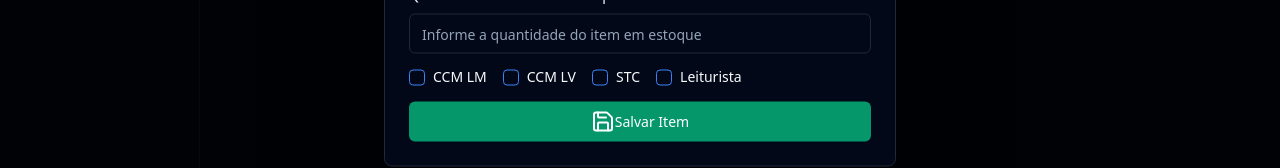
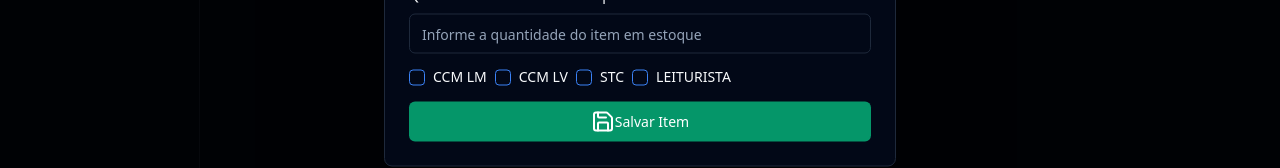
Before and after one commit to AndersonPAlmeida/epi-request, a React (Vite) app: page / in a window 1280 px wide. Both pictures are taken after a click on the button "Novo Item". Shown: the part 408-576 px from the top of the page. Built offline with nearby package versions, Linux system fonts and the light colour scheme.

Commit message:
Atualização checkbox

```diff
--- a/src/pages/app/dashboard/dashboard.tsx
+++ b/src/pages/app/dashboard/dashboard.tsx
@@ -18,9 +18,10 @@ import { Label } from '@/components/ui/label'
 const newItemForm = z.object({
   nameItem: z.string().min(3, 'Informe o nome corretamente'),
   quantityStock: z.number(),
-  teamsUsingTheItem: z
-    .array(z.enum(['ccm-lm', 'ccm-lv', 'stc', 'leiturista']))
-    .min(1, 'minimo'),
+  ccmlm: z.boolean(),
+  ccmlv: z.boolean(),
+  stc: z.boolean(),
+  leiturista: z.boolean(),
 })
 
 type NewItemForm = z.infer<typeof newItemForm>
@@ -67,7 +68,37 @@ export function Dashboard() {
               />
             </div>
 
-            <Controller
+            <div className="flex gap-2">
+              <div className="space-y-2">
+                <div className="flex gap-2">
+                  <Checkbox {...register('ccmlm')} />
+                  <Label>CCM LM</Label>
+                </div>
+              </div>
+
+              <div className="space-y-2">
+                <div className="flex gap-2">
+                  <Checkbox {...register('ccmlv')} />
+                  <Label>CCM LV</Label>
+                </div>
+              </div>
+
+              <div className="space-y-2">
+                <div className="flex gap-2">
+                  <Checkbox {...register('stc')} />
+                  <Label>STC</Label>
+                </div>
+              </div>
+
+              <div className="space-y-2">
+                <div className="flex gap-2">
+                  <Checkbox {...register('leiturista')} />
+                  <Label>LEITURISTA</Label>
+                </div>
+              </div>
+            </div>
+
+            {/* <Controller
               control={control}
               name="teamsUsingTheItem"
               defaultValue={[]}
@@ -76,7 +107,7 @@ export function Dashboard() {
                   <>
                     <div className="flex gap-4">
                       <div className="flex gap-2">
-                        <Checkbox value="ccm-lm" onChange={onChange} />
+                        <Checkbox value="ccm-lm" {...register('teamsUsingTheItem')} />
                         <Label>CCM LM</Label>
                       </div>
                       <div className="flex gap-2">
@@ -104,7 +135,7 @@ export function Dashboard() {
                   </>
                 )
               }}
-            />
+            /> */}
 
             <DialogFooter>
               <Button type="submit" variant="success" className="w-full">
```
